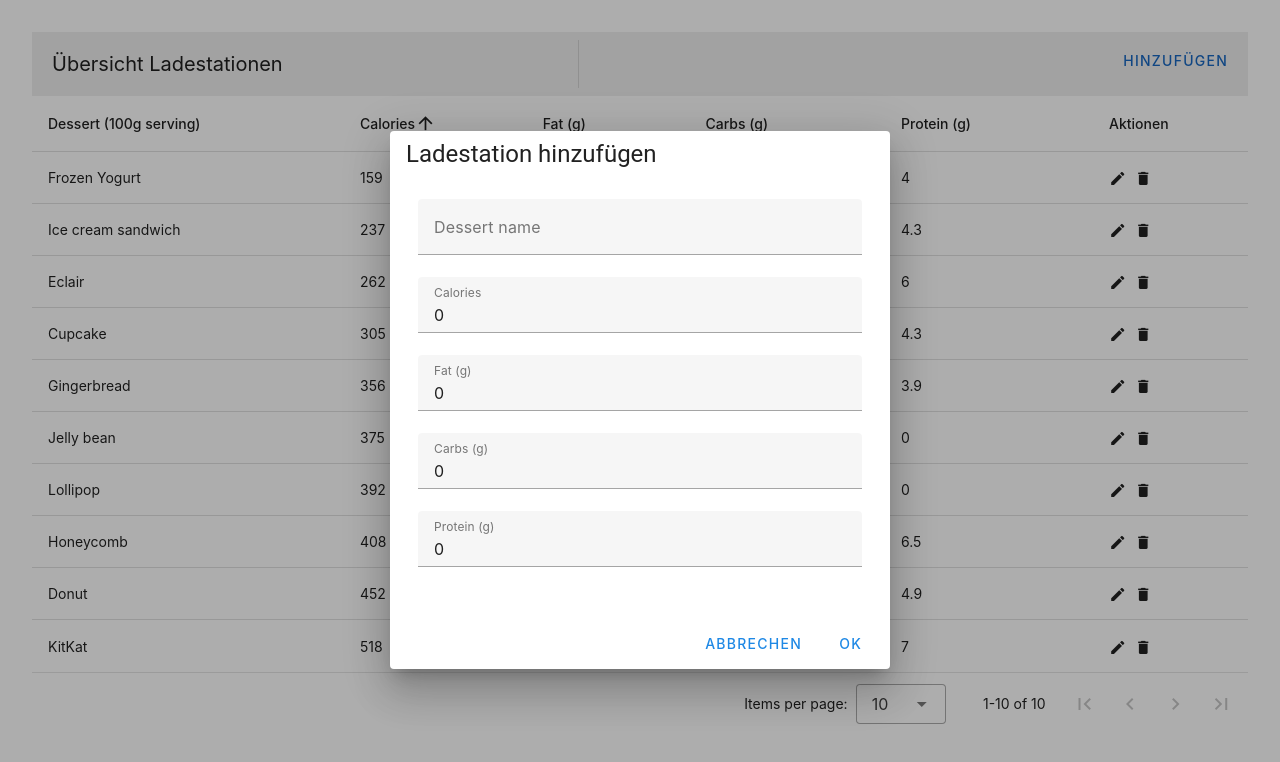
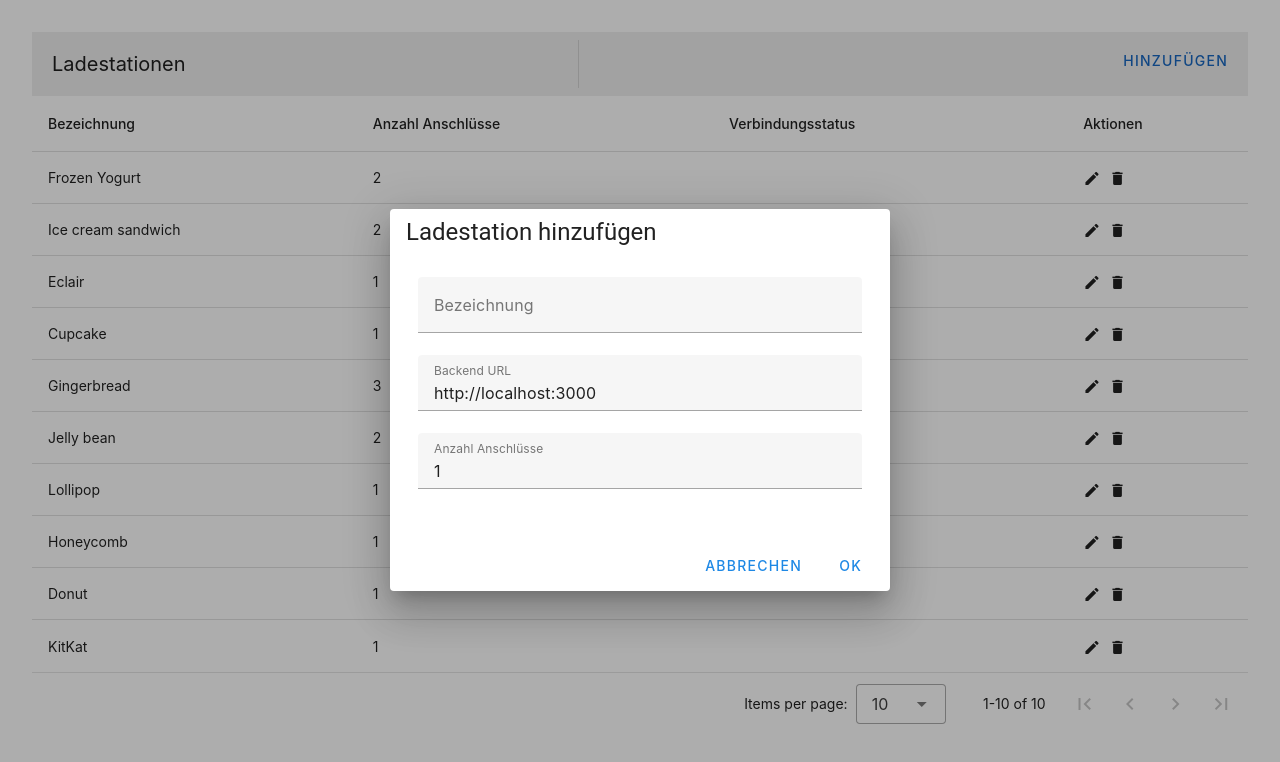
Before and after one commit to ges0909/ocpp-charge-point-simulator-dashboard, a Vue app: page / in a window 1280 px wide. Both pictures are taken after a click on the button "HINZUFÜGEN". Shown: the top 762 px of the page. Built offline with nearby package versions, Linux system fonts and the light colour scheme.

Commit message:
I18n for table headers and label names

```diff
--- a/src/components/ChargePointTable.vue
+++ b/src/components/ChargePointTable.vue
@@ -1,7 +1,7 @@
 <template>
   <v-data-table
     :headers="headers"
-    :items="desserts"
+    :items="stations"
     :sort-by="[{ key: 'calories', order: 'asc' }]"
   >
     <template v-slot:top>
@@ -26,31 +26,19 @@
                 <v-row cols="12" md="4" sm="6">
                   <v-text-field
                     v-model="editedItem.name"
-                    label="Dessert name"
+                    :label="t('message.header_name')"
                   ></v-text-field>
                 </v-row>
                 <v-row cols="12" md="4" sm="6">
                   <v-text-field
-                    v-model="editedItem.calories"
-                    label="Calories"
+                    v-model="editedItem.backendUrl"
+                    :label="t('message.header_backend_url')"
                   ></v-text-field>
                 </v-row>
                 <v-row cols="12" md="4" sm="6">
                   <v-text-field
-                    v-model="editedItem.fat"
-                    label="Fat (g)"
-                  ></v-text-field>
-                </v-row>
-                <v-row cols="12" md="4" sm="6">
-                  <v-text-field
-                    v-model="editedItem.carbs"
-                    label="Carbs (g)"
-                  ></v-text-field>
-                </v-row>
-                <v-row cols="12" md="4" sm="6">
-                  <v-text-field
-                    v-model="editedItem.protein"
-                    label="Protein (g)"
+                    v-model="editedItem.connectors"
+                    :label="t('message.header_connectors')"
                   ></v-text-field>
                 </v-row>
               </v-container>
@@ -106,131 +94,108 @@ import { useI18n } from "vue-i18n";
 import { computed, nextTick, ref, watch, Ref } from "vue";
 
 const { t } = useI18n();
-
 const dialog = ref(false);
 const dialogDelete = ref(false);
 const headers = ref([
   {
-    title: "Dessert (100g serving)",
+    title: t("message.header_name"),
+    key: "name",
     align: "start",
-    sortable: false,
-    key: "name",
   },
-  { title: "Calories", key: "calories" },
-  { title: "Fat (g)", key: "fat" },
-  { title: "Carbs (g)", key: "carbs" },
-  { title: "Protein (g)", key: "protein" },
+  { title: t("message.header_connectors"), key: "connectors" },
+  { title: t("message.header_connection_state"), key: "connection-state" },
   { title: t("message.actions"), key: "actions", sortable: false },
 ]);
-const desserts: Ref = ref([]);
+const stations: Ref = ref([]);
 const editedIndex = ref(-1);
 const editedItem = ref({
   name: "",
-  calories: 0,
-  fat: 0,
-  carbs: 0,
-  protein: 0,
+  backendUrl: "http://localhost:3000",
+  connectors: 1,
 });
 const defaultItem = ref({
   name: "",
-  calories: 0,
-  fat: 0,
-  carbs: 0,
-  protein: 0,
+  backendUrl: "http://localhost:3000",
+  connectors: 1,
 });
 const formTitle = computed(() => {
   return editedIndex.value === -1
     ? t("message.title_add")
     : t("message.title_edit");
 });
+
 function initialize() {
-  desserts.value = [
+  stations.value = [
     {
       name: "Frozen Yogurt",
-      calories: 159,
-      fat: 6,
-      carbs: 24,
-      protein: 4,
+      connectors: 2,
+      backendUrl: "http://localhost:3000",
     },
     {
       name: "Ice cream sandwich",
-      calories: 237,
-      fat: 9,
-      carbs: 37,
-      protein: 4.3,
+      connectors: 2,
+      backendUrl: "http://localhost:3000",
     },
     {
       name: "Eclair",
-      calories: 262,
-      fat: 16,
-      carbs: 23,
-      protein: 6,
+      connectors: 1,
+      backendUrl: "http://localhost:3000",
     },
     {
       name: "Cupcake",
-      calories: 305,
-      fat: 3.7,
-      carbs: 67,
-      protein: 4.3,
+      connectors: 1,
+      backendUrl: "http://localhost:3000",
     },
     {
       name: "Gingerbread",
-      calories: 356,
-      fat: 16,
-      carbs: 49,
-      protein: 3.9,
+      connectors: 3,
+      backendUrl: "http://localhost:3000",
     },
     {
       name: "Jelly bean",
-      calories: 375,
-      fat: 0,
-      carbs: 94,
-      protein: 0,
+      connectors: 2,
+      backendUrl: "http://localhost:3000",
     },
     {
       name: "Lollipop",
-      calories: 392,
-      fat: 0.2,
-      carbs: 98,
-      protein: 0,
+      connectors: 1,
+      backendUrl: "http://localhost:3000",
     },
     {
       name: "Honeycomb",
-      calories: 408,
-      fat: 3.2,
-      carbs: 87,
-      protein: 6.5,
+      connectors: 1,
+      backendUrl: "http://localhost:3000",
     },
     {
       name: "Donut",
-      calories: 452,
-      fat: 25,
-      carbs: 51,
-      protein: 4.9,
+      connectors: 1,
+      backendUrl: "http://localhost:3000",
     },
     {
       name: "KitKat",
-      calories: 518,
-      fat: 26,
-      carbs: 65,
-      protein: 7,
+      connectors: 1,
+      backendUrl: "http://localhost:3000",
     },
   ];
 }
+
 function editItem(item) {
-  editedIndex.value = desserts.value.indexOf(item);
+  editedIndex.value = stations.value.indexOf(item);
   editedItem.value = Object.assign({}, item);
   dialog.value = true;
 }
+
 function deleteItem(item) {
-  editedIndex.value = desserts.value.indexOf(item);
+  editedIndex.value = stations.value.indexOf(item);
   editedItem.value = Object.assign({}, item);
   dialogDelete.value = true;
 }
+
 function deleteItemConfirm() {
-  desserts.value.splice(editedIndex.value, 1);
+  stations.value.splice(editedIndex.value, 1);
   closeDelete();
 }
+
 function close() {
   dialog.value = false;
   nextTick(() => {
@@ -238,6 +203,7 @@ function close() {
     editedIndex.value = -1;
   });
 }
+
 function closeDelete() {
   dialogDelete.value = false;
   nextTick(() => {
@@ -245,19 +211,23 @@ function closeDelete() {
     editedIndex.value = -1;
   });
 }
+
 function save() {
   if (editedIndex.value > -1) {
-    Object.assign(desserts.value[editedIndex.value], editedItem.value);
+    Object.assign(stations.value[editedIndex.value], editedItem.value);
   } else {
-    desserts.value.push(editedItem.value);
+    stations.value.push(editedItem.value);
   }
   close();
 }
+
 watch(dialog, (val) => {
   val || close();
 });
+
 watch(dialogDelete, (val) => {
   val || closeDelete();
 });
+
 initialize();
 </script>
--- a/src/main.ts
+++ b/src/main.ts
@@ -42,10 +42,14 @@ const i18n = createI18n({
         cancel: "Abbrechen",
         add: "Hinzufügen",
         remove: "Ladestation entfernen?",
-        title: "Übersicht Ladestationen",
+        title: "Ladestationen",
         title_add: "Ladestation hinzufügen",
         title_edit: "Ladestation ändern",
         actions: "Aktionen",
+        header_name: "Bezeichnung",
+        header_connectors: "Anzahl Anschlüsse",
+        header_connection_state: "Verbindungsstatus",
+        header_backend_url: "Backend URL",
       },
     },
     en: {
@@ -53,11 +57,15 @@ const i18n = createI18n({
         ok: "OK",
         cancel: "Cancel",
         add: "Add",
-        remove: "Remove the charging station?",
+        remove: "Remove charging station?",
         title: "Overview o charging stations",
         title_add: "Add charging station",
-        title_edit: "Change charging station",
+        title_edit: "Edit charging station",
         actions: "Actions",
+        header_name: "Name",
+        header_connectors: "Number Connectors",
+        header_connection_state: "Connection state",
+        header_backend_url: "Backend URL",
       },
     },
   },
```
Also changed, not shown: src/components/ConnectionState.vue (added, +10 -0 lines), 2 other files (tests, documents, lock files or other folders).
